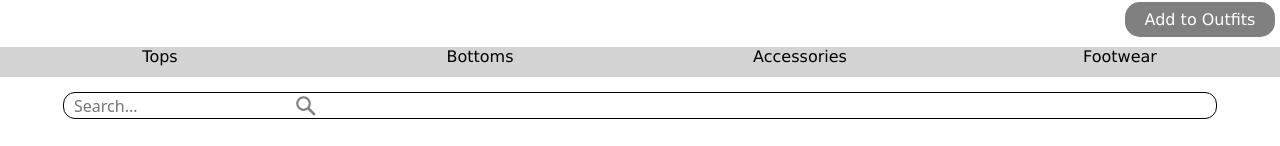
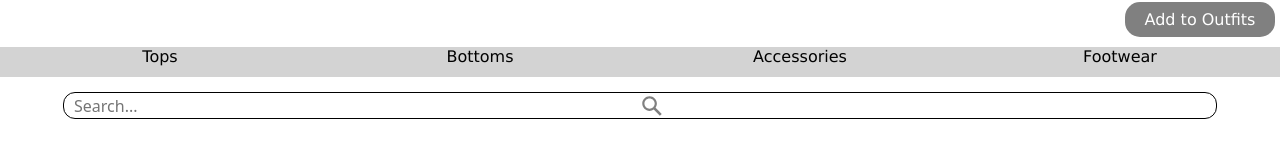
Before and after one commit to software-assignments-fall2021/project-setup-jeff-barbieri, a React (Create React App) app in the folder front-end/: page /MyCloset in a window 1280 px wide. Shown: the part 651-797 px from the top of the page. Built offline with nearby package versions, Linux system fonts and the light colour scheme.

Commit message:
search icon fix

```diff
--- a/front-end/src/MyCloset.css
+++ b/front-end/src/MyCloset.css
@@ -70,6 +70,10 @@
 	align-items: center;
 	margin-left: auto;
 	margin-right: auto;
+}
+#search-go{
+	padding-left: 30%;
+	padding-right: 10%;
 }
 
 input {
--- a/front-end/src/MyCloset.js
+++ b/front-end/src/MyCloset.js
@@ -75,14 +75,10 @@ const MyCloset = () => {
                         placeholder="Search..."
                         aria-label="Search through clothing types">
                     </input>
-                    <button>
+                    <button id="search-go">
                         <svg viewBox="0 0 1024 1024"><path class="path1" d="M848.471 928l-263.059-263.059c-48.941 36.706-110.118 55.059-177.412 55.059-171.294 0-312-140.706-312-312s140.706-312 312-312c171.294 0 312 140.706 312 312 0 67.294-24.471 128.471-55.059 177.412l263.059 263.059-79.529 79.529zM189.623 408.078c0 121.364 97.091 218.455 218.455 218.455s218.455-97.091 218.455-218.455c0-121.364-103.159-218.455-218.455-218.455-121.364 0-218.455 97.091-218.455 218.455z"></path></svg>
                     </button>
                 </form>
-                {/* <form>
-                    <input type="text" placeholder="Search.." name="search"></input>
-                    <button type="submit"><i></i></button>
-                </form> */}
             </div>
 
             {/* TODO in the future, we will have to extract these Clothing
```
